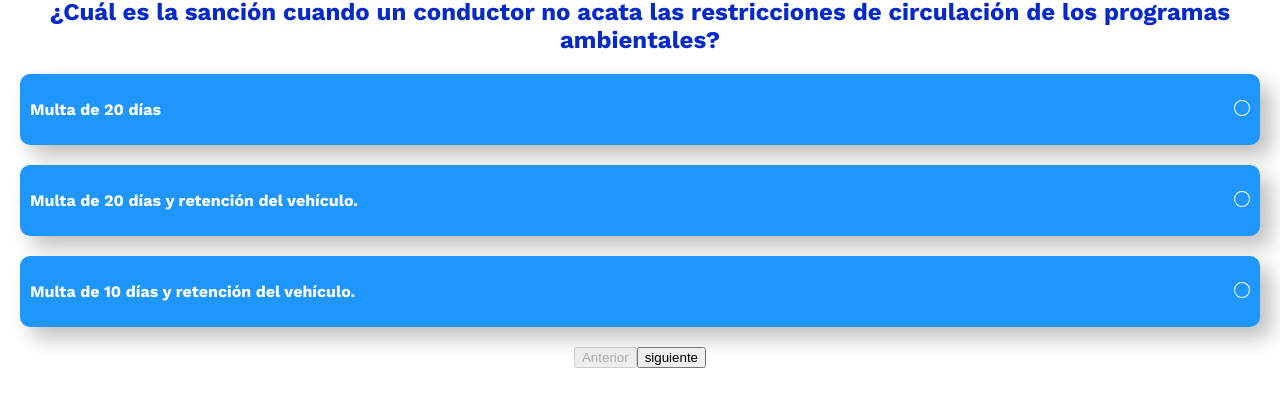
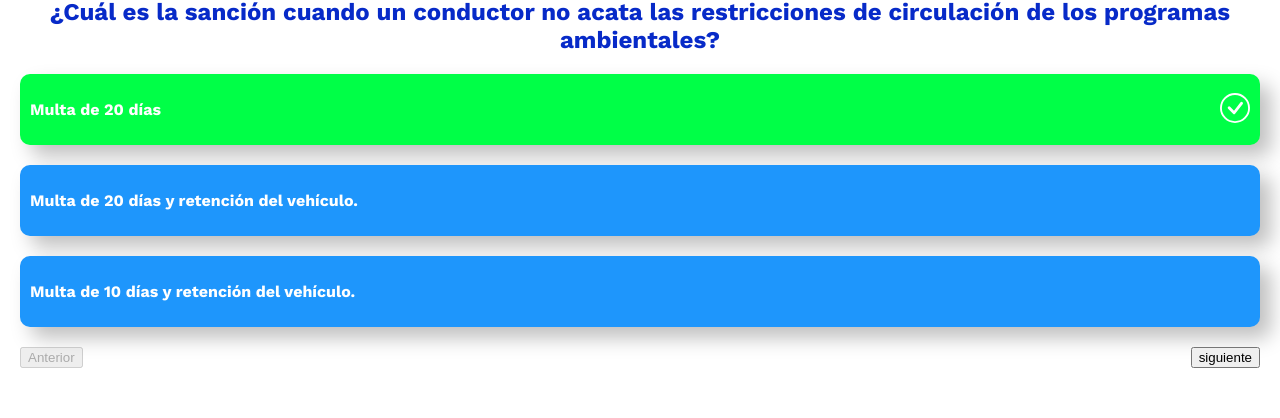
Before and after one commit to roblesvargas97/driving-project, a React app: page /test in a window 1280 px wide. Both pictures are taken after a click on the button "Multa de 20 días". Shown: the part 328-746 px from the top of the page. Built offline with nearby package versions, Linux system fonts and the light colour scheme.

Commit message:
:lipstick: Add ButtonsAnswers styles
Add ButtonsAnswers styles

```diff
--- a/src/components/ButtonsAnswers/ButtonsAnswers.jsx
+++ b/src/components/ButtonsAnswers/ButtonsAnswers.jsx
@@ -1,6 +1,6 @@
 import React from 'react';
 import ButtonsAnswersLogic from './ButtonsAnswersLogic';
-import {BsCircle} from 'react-icons/bs';
+import {BsCircle , BsCheckCircle} from 'react-icons/bs';
 import './ButtonsAnswers.scss';
 const ButtonsAnswers = ({currentQuestion}) => {
 
@@ -20,7 +20,7 @@ const ButtonsAnswers = ({currentQuestion}) => {
                         <p>{answers[0].answer}</p>
                 </div>
                 <div className='ButtonAnswer__icon'>
-                    <BsCircle color='#fff' size='16px'/>
+                    <BsCheckCircle color='#fff' size='30px'/>
                 </div>
             </button>
             <button
@@ -32,7 +32,7 @@ const ButtonsAnswers = ({currentQuestion}) => {
                         <p>{answers[1].answer}</p>
                 </div>
                 <div className='ButtonAnswer__icon'>
-                    <BsCircle color='#fff' size='16px'/>
+                    <BsCheckCircle color='#fff' size='30px'/>
                 </div>
             </button>
             <button
@@ -44,7 +44,7 @@ const ButtonsAnswers = ({currentQuestion}) => {
                         <p>{answers[2].answer}</p>
                 </div>
                 <div className='ButtonAnswer__icon'>
-                    <BsCircle color='#fff' size='16px'/>
+                    <BsCheckCircle color='#fff' size='30px'/>
                 </div>
             </button>
         </React.Fragment>
--- a/src/components/ButtonsAnswers/ButtonsAnswers.scss
+++ b/src/components/ButtonsAnswers/ButtonsAnswers.scss
@@ -3,17 +3,28 @@
 
 .ButtonsAnswers{
 
-    &:hover{
-
-      background-color: var.$blue;
-    }
-
     display: block;
     width: 100%;
     @include button-design-question(var.$bluePrimary);
+    transition: all var.$exitTransitionTime;
 
+    &:hover{
+        transition: all var.$entryTransitionTime;
+        background-color: var.$blue;
+    }
 }
 
+.ButtonsAnswers.--active{
+
+    background-color: var.$green;
+
+    .ButtonAnswer__icon{
+        transition: all var.$entryTransitionTime;
+        opacity: 1;
+        transform: scale(1);
+
+    }
+}
 
 .ButtonAnswer__Question{
 
@@ -27,5 +38,8 @@
 }
 
 .ButtonAnswer__icon{
+    transition: all var.$exitTransitionTime;
     pointer-events: none;
+    transform: scale(.5);
+    opacity: 0;
 }
--- a/src/pages/ComponentTest/ComponentTest.scss
+++ b/src/pages/ComponentTest/ComponentTest.scss
@@ -8,3 +8,9 @@
         width: 100%;
     }
 }
+
+.Test__buttons{
+    display: flex;
+    justify-content: space-between;
+    width: 100%;
+}
--- a/src/sassStyles/__mixins.scss
+++ b/src/sassStyles/__mixins.scss
@@ -27,5 +27,6 @@
    border: none;
    background-color: $color;
    box-shadow: var.$shadow;
+   cursor: pointer;
 
 }
--- a/src/sassStyles/__variables.scss
+++ b/src/sassStyles/__variables.scss
@@ -7,10 +7,11 @@ $green: #00FF47;
 $blueSecundary: #A2D6F9;
 $bluePrimary: rgb(30, 150, 252);
 $bluePrimaryLow: rgbA(30, 150, 252 , 0.5);
-
 $bluePrimaryGradient: linear-gradient(90deg, #1E96FC 0%, #006FCE 100%);
 $orange: #FFC600;
 $shadowHeader: 0px 6px 14px rgba(24, 39, 75, 0.25);
 $shadow:  11px 11px 20px rgba(0, 0, 0, 0.25);
 $fontFamily:'Work Sans', sans-serif;
-$red: #ff0000
+$red: #ff0000;
+$entryTransitionTime: .5s;
+$exitTransitionTime: .9s;
```
Also changed, not shown: src/pages/ComponentTest/ComponentTest.jsx (+11 -3 lines).
